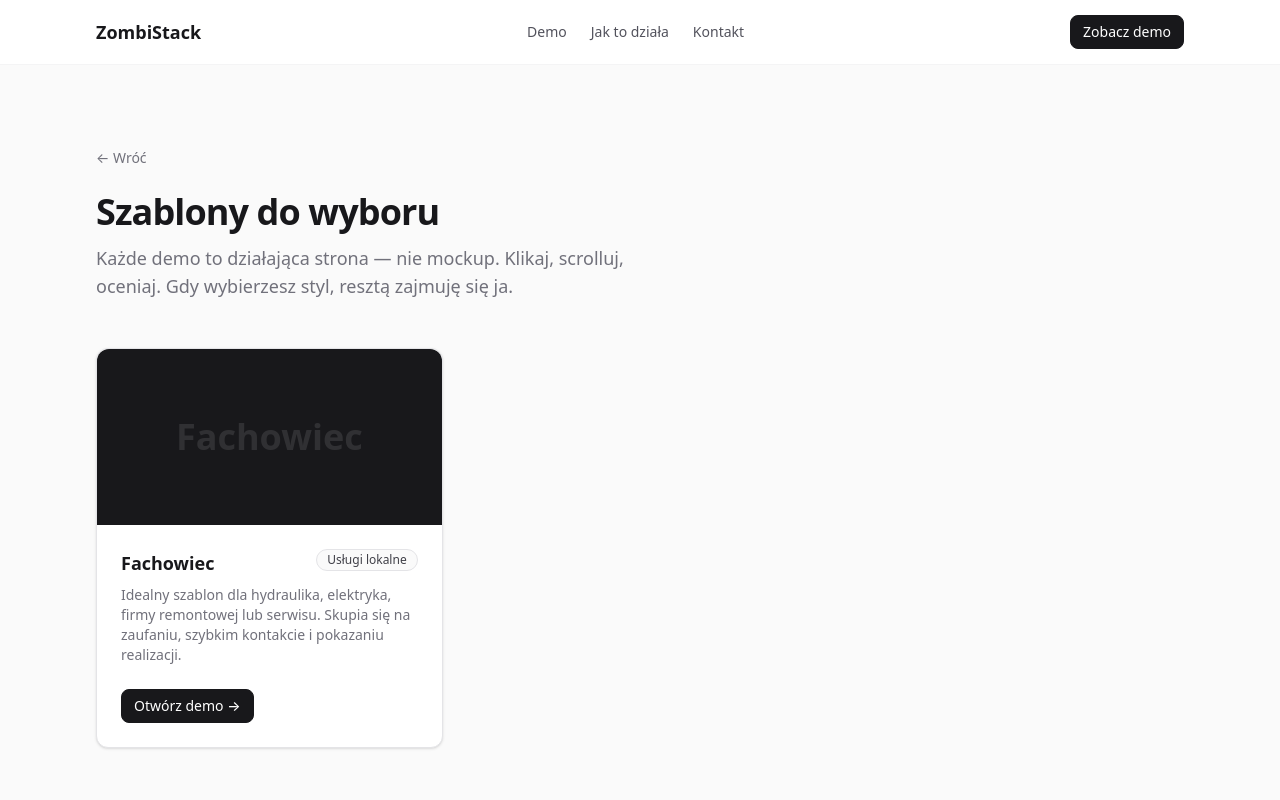
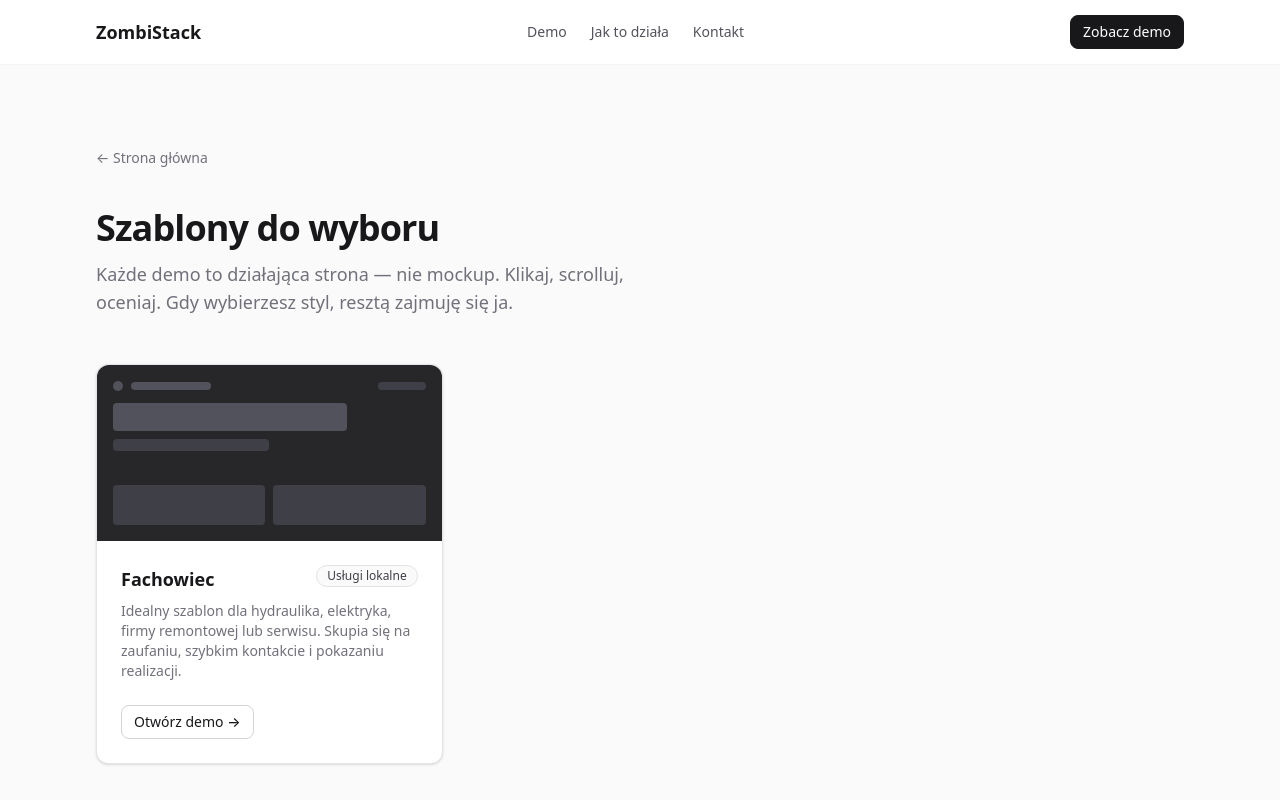
Before and after one commit to zombinator1/ZombiStackPortfolio, a Next.js app: page /templates in a window 1280 px wide. Shown: the top 800 px of the page. Built offline with nearby package versions, Linux system fonts and the light colour scheme.

Commit message:
mvp review

```diff
--- a/src/app/templates/page.tsx
+++ b/src/app/templates/page.tsx
@@ -1,8 +1,8 @@
 import type { Metadata } from 'next';
 import Link from 'next/link';
 import { Container } from '@/components/ui/container';
-import { Badge } from '@/components/ui/badge';
 import { Button } from '@/components/ui/button';
+import { TemplateCard } from '@/components/ui/template-card';
 import { getTemplates } from '@/lib/templates';
 
 export const metadata: Metadata = {
@@ -18,13 +18,10 @@ export default function TemplatesPage() {
     <div className="bg-zinc-50 py-20">
       <Container>
         <div className="mb-12">
-          <Link
-            href="/"
-            className="mb-6 inline-flex items-center gap-1 text-sm text-zinc-500 hover:text-zinc-800"
-          >
-            ← Wróć
+          <Link href="/" className="mb-6 inline-flex items-center gap-1 text-sm text-zinc-500 hover:text-zinc-800">
+            ← Strona główna
           </Link>
-          <h1 className="text-3xl font-extrabold tracking-tight text-zinc-900 sm:text-4xl">
+          <h1 className="mt-4 text-3xl font-extrabold tracking-tight text-zinc-900 sm:text-4xl">
             Szablony do wyboru
           </h1>
           <p className="mt-3 max-w-xl text-lg text-zinc-500">
@@ -35,44 +32,14 @@ export default function TemplatesPage() {
 
         <div className="grid gap-6 sm:grid-cols-2 lg:grid-cols-3">
           {templates.map((template) => (
-            <div
-              key={template.slug}
-              className="flex flex-col rounded-xl border border-zinc-200 bg-white shadow-sm transition-shadow hover:shadow-md"
-            >
-              <div className="flex h-44 items-center justify-center rounded-t-xl bg-zinc-900">
-                <span className="text-4xl font-black text-white opacity-10 select-none">
-                  {template.name}
-                </span>
-              </div>
-              <div className="flex flex-1 flex-col p-6">
-                <div className="flex items-start justify-between gap-3">
-                  <h2 className="text-lg font-semibold text-zinc-900">
-                    {template.name}
-                  </h2>
-                  <Badge>{template.category}</Badge>
-                </div>
-                <p className="mt-2 text-sm text-zinc-500">{template.description}</p>
-                <div className="mt-6">
-                  <Button
-                    href={`/templates/${template.slug}`}
-                    variant="primary"
-                    size="sm"
-                  >
-                    Otwórz demo →
-                  </Button>
-                </div>
-              </div>
-            </div>
+            <TemplateCard key={template.slug} template={template} />
           ))}
         </div>
 
         <div className="mt-16 rounded-xl border border-zinc-200 bg-white p-8 text-center shadow-sm">
-          <h2 className="text-xl font-semibold text-zinc-900">
-            Nie widzisz swojej branży?
-          </h2>
+          <h2 className="text-xl font-semibold text-zinc-900">Nie widzisz swojej branży?</h2>
           <p className="mt-2 text-zinc-500">
-            Napisz do mnie — opisz czym się zajmujesz, a dobiorę lub przygotuję
-            odpowiedni szablon.
+            Napisz do mnie — opisz czym się zajmujesz, a dobiorę lub przygotuję odpowiedni szablon.
           </p>
           <div className="mt-6">
             <Button href="mailto:kontakt@zombistack.pl" variant="secondary">
--- a/src/components/marketing/cta-band.tsx
+++ b/src/components/marketing/cta-band.tsx
@@ -11,15 +11,11 @@ export function CtaBand() {
             Gotowy na nową stronę?
           </h2>
           <p className="mt-4 text-lg text-zinc-400">
-            Napisz do mnie, powiedz czym się zajmujesz — wskażę Ci szablon,
+            Napisz do mnie, powiedz czym się zajmujesz — wskażę Ci szablon
             który pasuje do Twojej firmy. Bez zobowiązań.
           </p>
           <div className="mt-8 flex flex-col items-center gap-4 sm:flex-row sm:justify-center">
-            <Button
-              href={`mailto:${siteConfig.contact.email}`}
-              size="lg"
-              className="bg-white text-zinc-900 hover:bg-zinc-100 border-white"
-            >
+            <Button href={`mailto:${siteConfig.contact.email}`} size="lg" variant="light">
               Napisz e-mail
             </Button>
             <Button href="/templates" size="lg" variant="ghost" className="text-zinc-300 hover:bg-zinc-800 hover:text-white">
--- a/src/components/marketing/hero.tsx
+++ b/src/components/marketing/hero.tsx
@@ -10,16 +10,16 @@ export function Hero() {
             Strony WWW dla lokalnych firm
           </p>
           <h1 className="text-4xl font-extrabold tracking-tight text-zinc-900 sm:text-5xl lg:text-6xl">
-            Twoja nowa strona gotowa{' '}
-            <span className="text-zinc-500">w 7 dni</span>
+            Profesjonalna strona{' '}
+            <span className="text-zinc-400">w 7 dni</span>
           </h1>
           <p className="mt-6 text-xl leading-relaxed text-zinc-500">
-            Nie zaczynam od zera. Wybierasz gotowy szablon, dostarczasz treści
-            i logo — ja resztę ogarnam. Prosto, szybko, za rozsądną cenę.
+            Wybierasz szablon z gotowego demo, dostarczasz treści i logo —
+            Twoja strona jest online. Bez miesięcy czekania, bez ceny agencji.
           </p>
           <div className="mt-10 flex flex-col items-center gap-4 sm:flex-row sm:justify-center">
             <Button href="/templates" size="lg">
-              Przeglądaj szablony
+              Sprawdź demo szablonów
             </Button>
             <Button href="mailto:kontakt@zombistack.pl" size="lg" variant="secondary">
               Napisz do mnie
--- a/src/components/ui/button.tsx
+++ b/src/components/ui/button.tsx
@@ -1,30 +1,24 @@
 import Link from 'next/link';
 import { cn } from '@/lib/utils';
 
-type ButtonVariant = 'primary' | 'secondary' | 'ghost';
+type ButtonVariant = 'primary' | 'secondary' | 'ghost' | 'light';
 type ButtonSize = 'sm' | 'md' | 'lg';
 
-type ButtonBaseProps = {
+type ButtonProps = {
   variant?: ButtonVariant;
   size?: ButtonSize;
   className?: string;
   children: React.ReactNode;
+  href?: string;
+  onClick?: () => void;
+  type?: 'button' | 'submit' | 'reset';
 };
 
-type ButtonAsButton = ButtonBaseProps &
-  React.ButtonHTMLAttributes<HTMLButtonElement> & { href?: undefined };
-
-type ButtonAsLink = ButtonBaseProps & { href: string };
-
-type ButtonProps = ButtonAsButton | ButtonAsLink;
-
 const variantClasses: Record<ButtonVariant, string> = {
-  primary:
-    'bg-zinc-900 text-white hover:bg-zinc-700 border border-zinc-900',
-  secondary:
-    'bg-white text-zinc-900 hover:bg-zinc-50 border border-zinc-300',
-  ghost:
-    'bg-transparent text-zinc-700 hover:bg-zinc-100 border border-transparent',
+  primary:   'bg-zinc-900 text-white border border-zinc-900 hover:bg-zinc-700',
+  secondary: 'bg-white text-zinc-900 border border-zinc-300 hover:bg-zinc-50',
+  ghost:     'bg-transparent text-zinc-700 border border-transparent hover:bg-zinc-100',
+  light:     'bg-white text-zinc-900 border border-white hover:bg-zinc-100',
 };
 
 const sizeClasses: Record<ButtonSize, string> = {
@@ -33,14 +27,7 @@ const sizeClasses: Record<ButtonSize, string> = {
   lg: 'px-7 py-3.5 text-base',
 };
 
-export function Button({
-  variant = 'primary',
-  size = 'md',
-  className,
-  children,
-  href,
-  ...rest
-}: ButtonProps) {
+export function Button({ variant = 'primary', size = 'md', className, children, href, onClick, type }: ButtonProps) {
   const classes = cn(
     'inline-flex items-center justify-center rounded-lg font-medium transition-colors focus-visible:outline-none focus-visible:ring-2 focus-visible:ring-zinc-900 focus-visible:ring-offset-2',
     variantClasses[variant],
@@ -48,17 +35,9 @@ export function Button({
     className
   );
 
-  if (href !== undefined) {
-    return (
-      <Link href={href} className={classes}>
-        {children}
-      </Link>
-    );
+  if (href) {
+    return <Link href={href} className={classes}>{children}</Link>;
   }
 
-  return (
-    <button className={classes} {...(rest as React.ButtonHTMLAttributes<HTMLButtonElement>)}>
-      {children}
-    </button>
-  );
+  return <button type={type} onClick={onClick} className={classes}>{children}</button>;
 }
--- a/src/components/ui/card.tsx
+++ /dev/null
@@ -1,19 +0,0 @@
-import { cn } from '@/lib/utils';
-
-type CardProps = {
-  children: React.ReactNode;
-  className?: string;
-};
-
-export function Card({ children, className }: CardProps) {
-  return (
-    <div
-      className={cn(
-        'rounded-xl border border-zinc-200 bg-white p-6 shadow-sm',
-        className
-      )}
-    >
-      {children}
-    </div>
-  );
-}
--- a/src/components/ui/section-heading.tsx
+++ b/src/components/ui/section-heading.tsx
@@ -1,32 +1,13 @@
-import { cn } from '@/lib/utils';
-
 type SectionHeadingProps = {
   title: string;
   subtitle?: string;
-  align?: 'left' | 'center';
-  className?: string;
 };
 
-export function SectionHeading({
-  title,
-  subtitle,
-  align = 'center',
-  className,
-}: SectionHeadingProps) {
+export function SectionHeading({ title, subtitle }: SectionHeadingProps) {
   return (
-    <div
-      className={cn(
-        'mb-12',
-        align === 'center' && 'text-center',
-        className
-      )}
-    >
-      <h2 className="text-3xl font-bold tracking-tight text-zinc-900 sm:text-4xl">
-        {title}
-      </h2>
-      {subtitle && (
-        <p className="mt-4 text-lg text-zinc-500">{subtitle}</p>
-      )}
+    <div className="mb-12 text-center">
+      <h2 className="text-3xl font-bold tracking-tight text-zinc-900 sm:text-4xl">{title}</h2>
+      {subtitle && <p className="mt-4 text-lg text-zinc-500">{subtitle}</p>}
     </div>
   );
 }
--- /dev/null
+++ b/src/components/ui/template-card.tsx
@@ -0,0 +1,45 @@
+import { Button } from '@/components/ui/button';
+import { Badge } from '@/components/ui/badge';
+import type { TemplateDefinition } from '@/types/template';
+
+type TemplateCardProps = {
+  template: TemplateDefinition;
+};
+
+function TemplateCardThumbnail() {
+  return (
+    <div className="flex h-44 flex-col gap-2 rounded-t-xl bg-zinc-800 p-4">
+      <div className="flex items-center gap-2">
+        <div className="h-2.5 w-2.5 rounded-full bg-zinc-600" />
+        <div className="h-2 w-20 rounded-full bg-zinc-600" />
+        <div className="ml-auto h-2 w-12 rounded-full bg-zinc-700" />
+      </div>
+      <div className="mt-1 h-7 w-3/4 rounded bg-zinc-600" />
+      <div className="h-3 w-1/2 rounded bg-zinc-700" />
+      <div className="mt-auto grid grid-cols-2 gap-2">
+        <div className="h-10 rounded bg-zinc-700" />
+        <div className="h-10 rounded bg-zinc-700" />
+      </div>
+    </div>
+  );
+}
+
+export function TemplateCard({ template }: TemplateCardProps) {
+  return (
+    <div className="flex flex-col rounded-xl border border-zinc-200 bg-white shadow-sm transition-shadow hover:shadow-md">
+      <TemplateCardThumbnail />
+      <div className="flex flex-1 flex-col p-6">
+        <div className="flex items-start justify-between gap-3">
+          <h3 className="text-lg font-semibold text-zinc-900">{template.name}</h3>
+          <Badge>{template.category}</Badge>
+        </div>
+        <p className="mt-2 text-sm text-zinc-500">{template.description}</p>
+        <div className="mt-6">
+          <Button href={`/templates/${template.slug}`} variant="secondary" size="sm">
+            Otwórz demo →
+          </Button>
+        </div>
+      </div>
+    </div>
+  );
+}
--- a/src/data/templates.ts
+++ b/src/data/templates.ts
@@ -83,3 +83,11 @@ export const templates: TemplateDefinition[] = [
     ],
   },
 ];
+
+export function getTemplates(): TemplateDefinition[] {
+  return templates;
+}
+
+export function getTemplateBySlug(slug: string): TemplateDefinition | undefined {
+  return templates.find((t) => t.slug === slug);
+}
--- a/src/lib/templates.ts
+++ b/src/lib/templates.ts
@@ -1,10 +1 @@
-import { templates } from '@/data/templates';
-import type { TemplateDefinition } from '@/types/template';
-
-export function getTemplates(): TemplateDefinition[] {
-  return templates;
-}
-
-export function getTemplateBySlug(slug: string): TemplateDefinition | undefined {
-  return templates.find((t) => t.slug === slug);
-}
+export { getTemplates, getTemplateBySlug } from '@/data/templates';
```
Also changed, not shown: src/app/templates/[slug]/page.tsx (+15 -13 lines), src/components/marketing/templates-preview.tsx (+3 -27 lines), src/components/marketing/value-props.tsx (+13 -13 lines).
